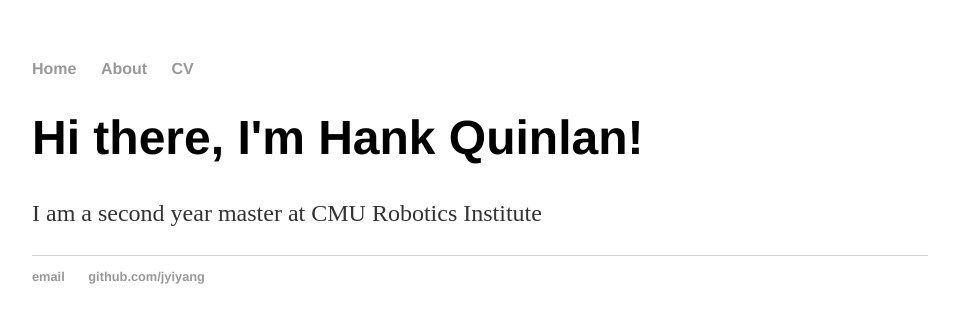
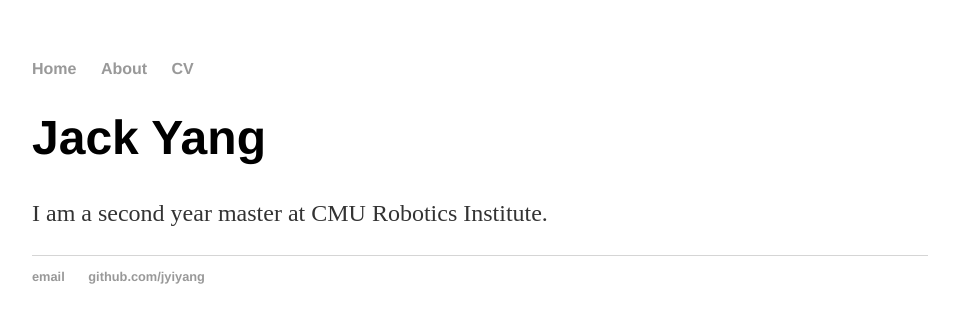
Before and after one commit to jyiyang/backup.github.io, a Jekyll site: the page built from index.html, in a window 1280 px wide. Shown: the top 323 px of the page, without its empty margins (160-1119 px from the left). Built offline with Jekyll 4.4.1, drawn with Linux system fonts in a browser that asks for light colours.

Commit message:
Change of conetent 2'

```diff
--- a/index.html
+++ b/index.html
@@ -3,6 +3,6 @@ layout: default
 title: Jack Yang
 ---
 <div class="blurb">
-	<h1>Hi there, I'm Hank Quinlan!</h1>
-	<p>I am a second year master at CMU Robotics Institute</a></p>
+	<h1>Jack Yang</h1>
+	<p>I am a second year master at CMU Robotics Institute. </a></p>
 </div><!-- /.blurb -->
```
